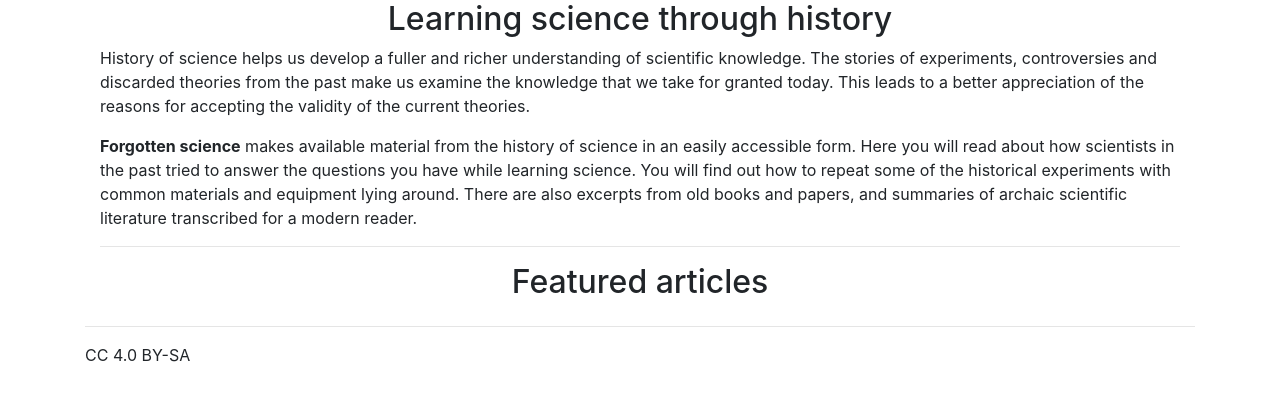
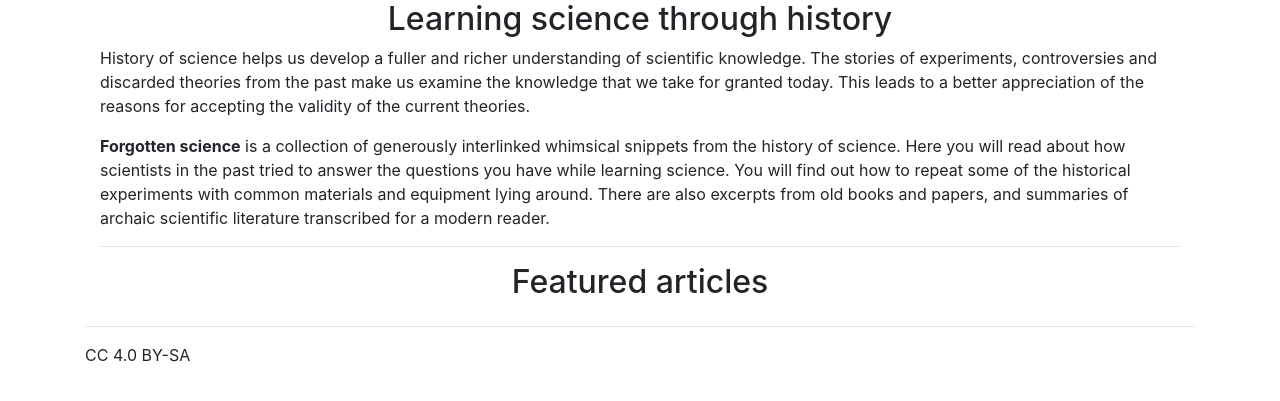
Before and after one commit to athkishore/fgsci, a Flask app: page / in a window 1280 px wide. Shown: the part 56-457 px from the top of the page. Run offline with Flask 2, Linux system fonts and the light colour scheme; data that the repository does not hold is empty; parts of the project's set-up code (start-up, migrations or seed data) failed here and were passed over; some libraries are stand-ins or nearby versions.

Commit message:
home page edit

```diff
--- a/app/templates/index.html
+++ b/app/templates/index.html
@@ -4,7 +4,7 @@
   <div class="container-fluid">
         <h2 style="text-align: center;">Learning science through history</h2>
         <p>History of science helps us develop a fuller and richer understanding of scientific knowledge. The stories of experiments, controversies and discarded theories from the past make us examine the knowledge that we take for granted today. This leads to a better appreciation of the reasons for accepting the validity of the current theories.</p>
-        <p><strong>Forgotten science</strong> makes available material from the history of science in an easily accessible form. Here you will read about how scientists in the past tried to answer the questions you have while learning science. You will find out how to repeat some of the historical experiments with common materials and equipment lying around. There are also excerpts from old books and papers, and summaries of archaic scientific literature transcribed for a modern reader.</p>
+        <p><strong>Forgotten science</strong> is a collection of generously interlinked whimsical snippets from the history of science. Here you will read about how scientists in the past tried to answer the questions you have while learning science. You will find out how to repeat some of the historical experiments with common materials and equipment lying around. There are also excerpts from old books and papers, and summaries of archaic scientific literature transcribed for a modern reader.</p>
       <hr>
       <div class="h2 text-center">Featured articles</div>
     <div class="row row-cols-3">
```
